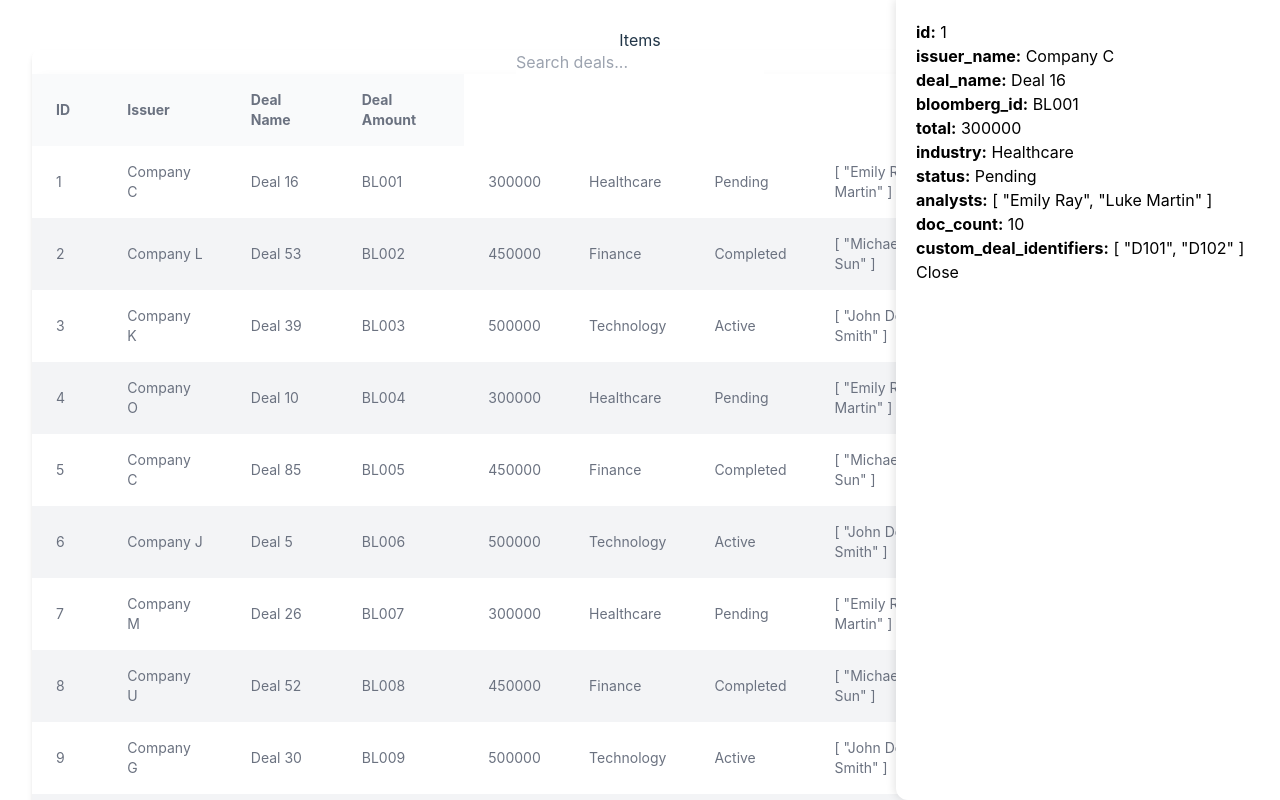
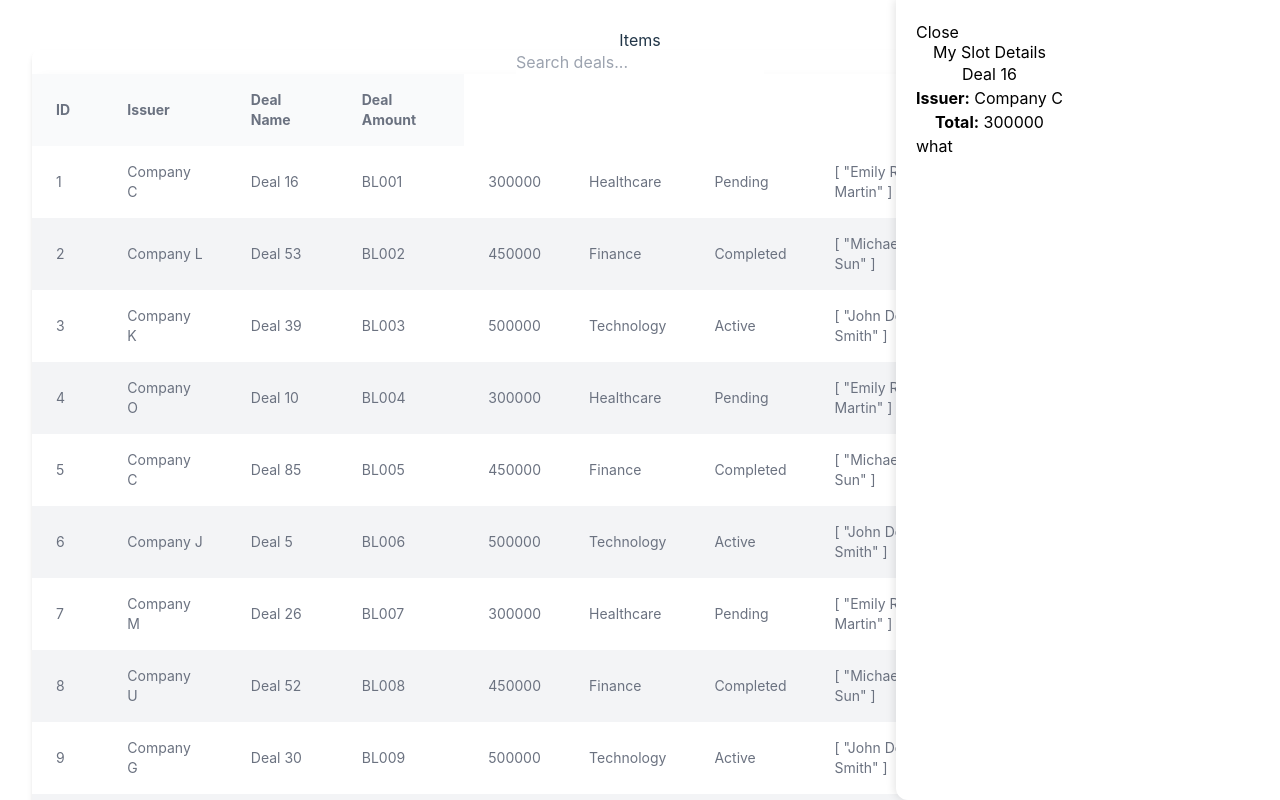
Before and after one commit to cdcordobaa/my-deals-app, a Vue app: page / in a window 1280 px wide. Both pictures are taken after a click on the element 640 px from the left and 181 px from the top of the page. Shown: the top 800 px of the page. Built offline with nearby package versions, Linux system fonts and the light colour scheme.

Commit message:
passing details to components as slot

```diff
--- a/src/components/Grid/DetailsPanel.vue
+++ b/src/components/Grid/DetailsPanel.vue
@@ -10,13 +10,12 @@ console.log("DetailsPane", item, store.selectedItem, store.isPanelOpen);
 </script>
 
 <template>
-  <div>
-    <div v-if="store.isPanelOpen" class="details-panel open text-black">
-      <div v-for="(value, key) in item" :key="key">
-        <strong>{{ key }}:</strong> {{ value }}
-      </div>
-      <button @click="store.closePanel">Close</button>
-    </div>
+        <div v-if="store.isPanelOpen" class="details-panel open text-black">
+          <button @click="store.closePanel">Close</button>
+          <slot  name="panel" :item="store.selectedItem">
+            <h1>Details</h1>
+          </slot>
+          <h2>what</h2>
   </div>
 </template>
 
--- a/src/components/Grid/Grid.vue
+++ b/src/components/Grid/Grid.vue
@@ -1,5 +1,5 @@
 <script setup lang="ts">
-import { defineProps } from 'vue';
+import { computed, defineProps } from 'vue';
 import { useGrid } from './composables/useGrid';
 import TableHeader from './TableHeader.vue';
 import TableRow from './TableRow.vue';
@@ -9,9 +9,14 @@ import { Column } from './types/gridTypes';
 import { useSelectedStore } from './stores/selectedStore';
 
 const props = defineProps<{ items: Record<string, any>[]; columns: Column[]; }>();
+defineSlots<{
+  details: (slotProps: { item: Object }) => void;
+}>();
 const { filteredAndSortedItems } = useGrid(props.items);
 const { selectedItem, isPanelOpen } = useSelectedStore();
 console.log("Grid", selectedItem, isPanelOpen);
+
+let slotProps = computed(() => ({ item: selectedItem as Object }));
 </script>
 
 <template>
@@ -26,7 +31,12 @@ console.log("Grid", selectedItem, isPanelOpen);
       </table>
     </div>
 
-    <DetailsPanel />
-
+    <DetailsPanel>
+      <template v-slot:panel="{ item }">
+        <slot name="details" :item="item">
+          {{ item }}
+        </slot>
+      </template>
+    </DetailsPanel>
   </div>
 </template>
--- /dev/null
+++ b/src/containers/DealDetails.vue
@@ -0,0 +1,16 @@
+<template>
+    <div>
+        <h1>My Slot Details</h1>
+        <h3>{{ deal.deal_name }}</h3>
+        <p><strong>Issuer:</strong> {{ deal.issuer_name }}</p>
+        <p><strong>Total:</strong> {{ deal.total }}</p>
+    </div>
+</template>
+
+<script setup lang="ts">
+import { Deal } from '@/types/deals';
+import { defineProps } from 'vue';
+
+const props = defineProps<{ deal: Deal }>();
+console.log(props.deal);
+</script>
--- a/src/containers/Deals.vue
+++ b/src/containers/Deals.vue
@@ -1,9 +1,17 @@
 <script lang="ts" setup>
 import { ref } from 'vue';
 import GridComponent from '../components/Grid/Grid.vue';
+import DealDetails from './DealDetails.vue';
 import { mockData } from '../mocks/data'; // Assume mockData can be any array of objects
+import { Deal } from '@/types/deals';
 
-const deals = ref(mockData);
+interface SlotProps {
+    item: Deal;
+}
+
+let slotProps: SlotProps;
+
+const deals = ref<Deal[]>(mockData);
 const columns = ref([
     { key: 'id', label: 'ID', sortable: true },
     { key: 'issuer_name', label: 'Issuer', sortable: true, filterable: true },
@@ -15,6 +23,10 @@ const columns = ref([
 <template>
     <div>
         <h1>Items</h1>
-        <GridComponent :items="deals" :columns="columns" />
+                        <GridComponent :items="deals" :columns="columns">
+                                <template v-slot:details="{ item }">
+                        <DealDetails :deal="item as Deal" />
+                            </template>
+                        </GridComponent>
     </div>
 </template>
```
